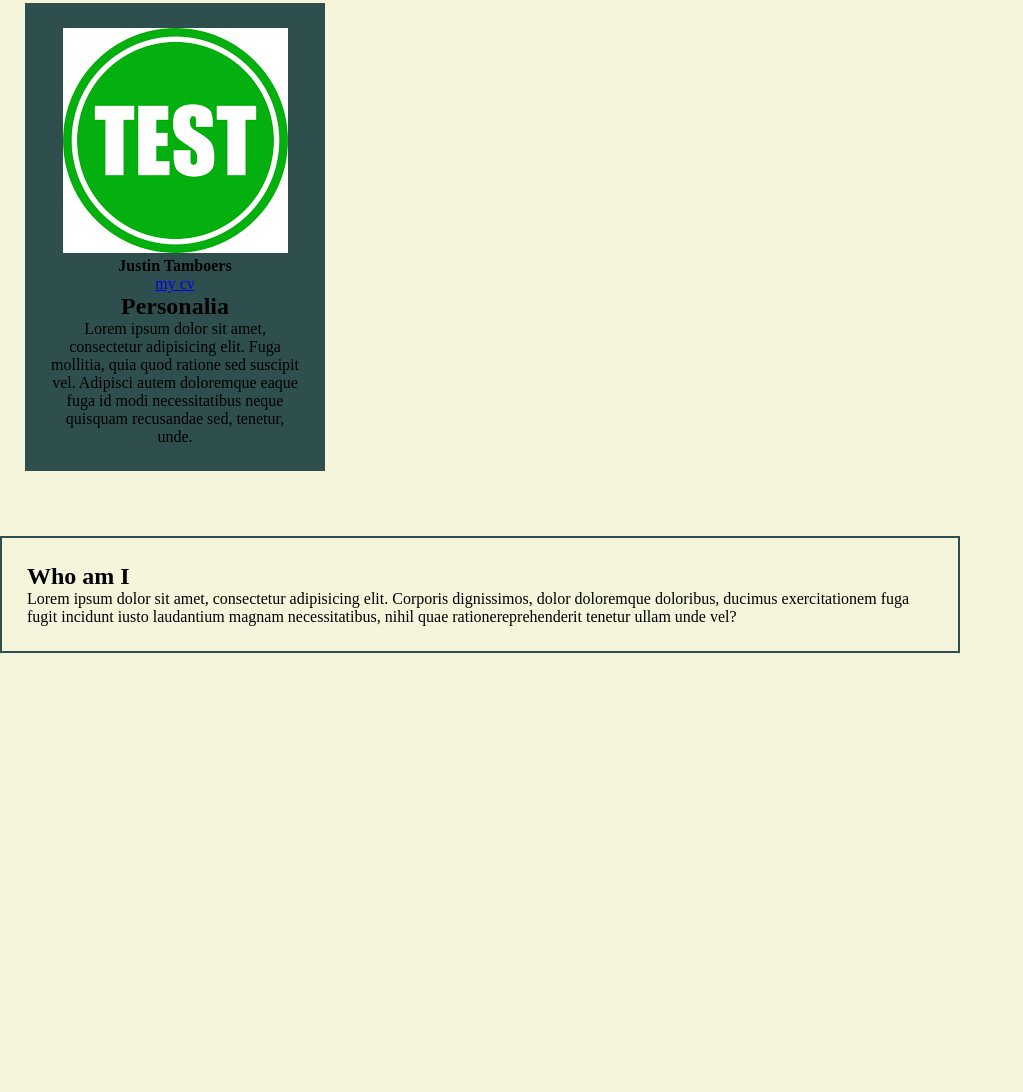
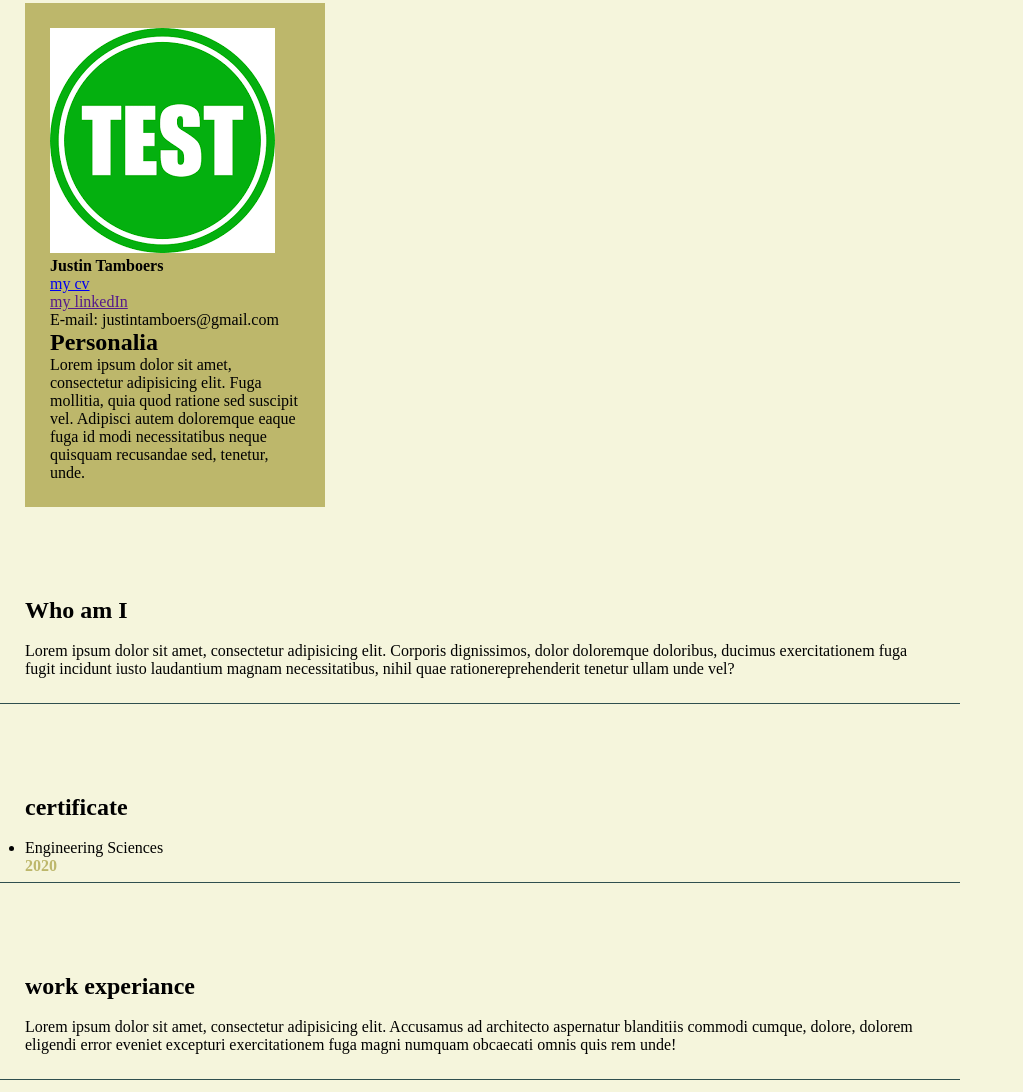
Before and after one commit to justintamboers/portfolio, a plain HTML site: page index.html in a window 1280 px wide. Shown: the part 22-1114 px from the top of the page, without its empty margins (0-1023 px from the left). Before the commit the page ends 800 px from the top, so only its background shows below. Drawn offline with Linux system fonts and the light colour scheme.

Commit message:
small edits

```diff
--- a/css/index.css
+++ b/css/index.css
@@ -12,14 +12,22 @@ section[id="left"] {
     float: left;
     width: 300px;
     height: 100%;
-    text-align: center;
-    background-color: darkslategray;
+    background-color: darkkhaki;
 }
-section[id="right"] {
+section[class="right"] {
     margin-bottom: 25px;
     margin-top: 40px;
-    border: 2px solid darkslategray;
+    border-bottom: 1px solid darkslategray;
     padding: 25px;
     width: 75%;
     float: left;
 }
+section[class="right"] b {
+    position: fixed;
+    color: darkkhaki;
+    text-align: right;
+}
+
+section[class="right"] li {
+    width: 400px;
+}
--- a/index.html
+++ b/index.html
@@ -8,21 +8,42 @@
 <body>
 <section id="left">
     <img src="assets/test_img.png" alt="foto Justin">
-    <b>Justin Tamboers</b> <br>
+    <br>
+    <b id="naam">Justin Tamboers</b>
+    <br>
     <a href="cv.html">my cv</a>
+    <br>
+    <a href="">my linkedIn</a>
+    <p>E-mail: justintamboers@gmail.com</p>
+
     <h2>Personalia</h2>
     <p>Lorem ipsum dolor sit amet, consectetur adipisicing elit. Fuga mollitia, quia quod ratione sed suscipit vel.
         Adipisci autem doloremque eaque fuga id modi necessitatibus neque quisquam recusandae sed, tenetur, unde.</p>
 
     <h1></h1>
 </section>
-<section id="right">
+<section class="right">
     <h2>Who am I</h2>
+    <br>
     <p>Lorem ipsum dolor sit amet, consectetur adipisicing elit. Corporis dignissimos, dolor doloremque doloribus,
         ducimus exercitationem fuga fugit incidunt iusto laudantium magnam necessitatibus, nihil quae
         rationereprehenderit tenetur ullam unde vel?</p>
+</section>
+<section class="right">
+    <h2>certificate</h2>
+    <br>
+    <ul>
+        <li>Engineering Sciences</li>
+        <b>2020</b>
+    </ul>
 
-    <h2></h2>
+</section>
+<section class="right">
+    <h2>work experiance</h2>
+    <br>
+    <p>Lorem ipsum dolor sit amet, consectetur adipisicing elit. Accusamus ad architecto aspernatur blanditiis commodi
+        cumque, dolore, dolorem eligendi error eveniet excepturi exercitationem fuga magni numquam obcaecati omnis quis
+        rem unde!</p>
 </section>
 </body>
 </html>
```
